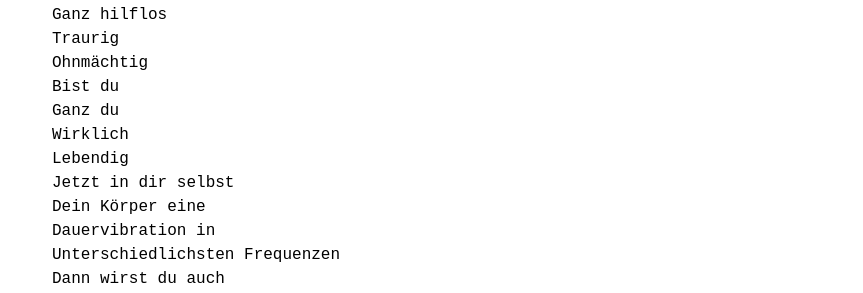
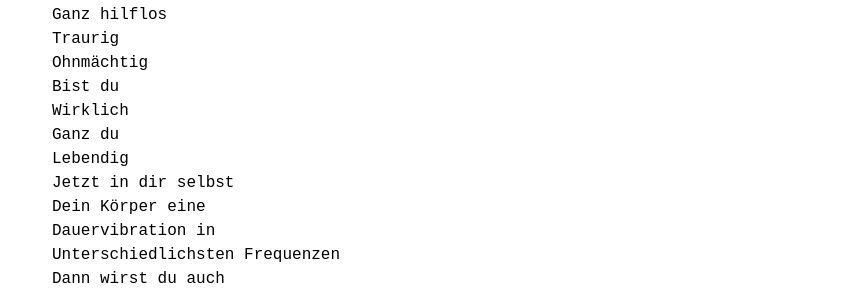
Before and after one commit to lebendigimsein/webpage, a Jekyll site: the page built from _posts/2023-06-15-lebendig.md, in a window 1280 px wide. Shown: the part 373-666 px from the top of the page, without its empty margins (208-1071 px from the left). Built offline with Jekyll 4.4.1, drawn with Linux system fonts in a browser that asks for light colours.

```diff
--- a/_posts/2023-06-15-lebendig.md
+++ b/_posts/2023-06-15-lebendig.md
@@ -19,8 +19,8 @@ Ganz hilflos
 Traurig
 Ohnmächtig
 Bist du
+Wirklich
 Ganz du
-Wirklich
 Lebendig
 Jetzt in dir selbst
 Dein Körper eine
```
